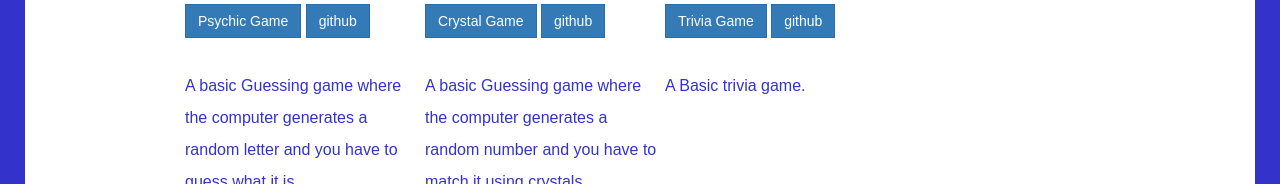
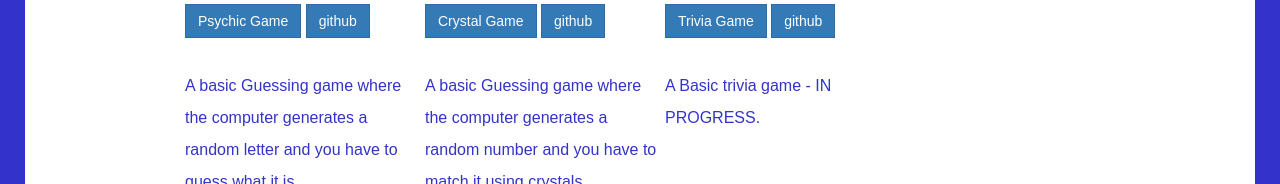
Before and after one commit to greench0/greench0.github.io, a plain HTML site: page index.html in a window 1280 px wide. Shown: the part 325-509 px from the top of the page. Drawn offline with nearby package versions, Linux system fonts and the light colour scheme.

Commit message:
site text update

```diff
--- a/index.html
+++ b/index.html
@@ -57,7 +57,7 @@
         <a href="https://greench0.github.io/trivia-game/" class="btn btn-primary">Trivia Game</a>
         <a href="https://github.com/greench0/trivia-game" class="btn btn-primary">github</a>
         <h3 class="card-title" style="color:">Crystal Game</h3>
-        <p class="card-text">A Basic trivia game.
+        <p class="card-text">A Basic trivia game - IN PROGRESS.
         </p>
 
       </div>
```
